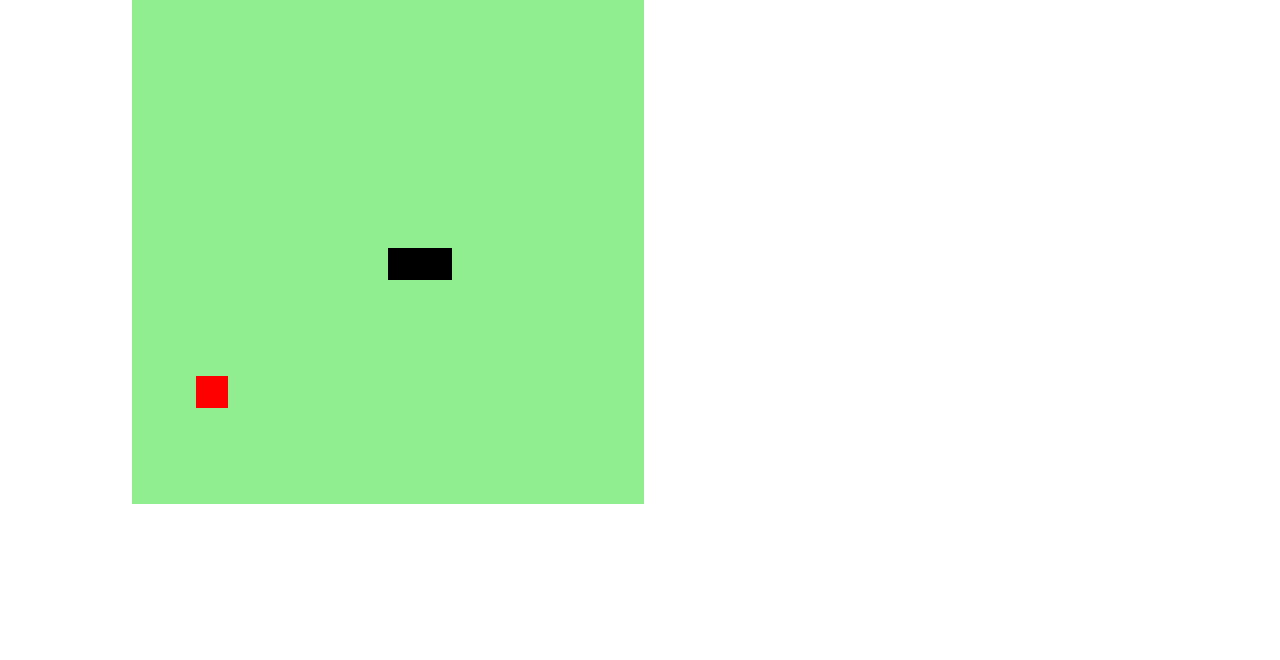
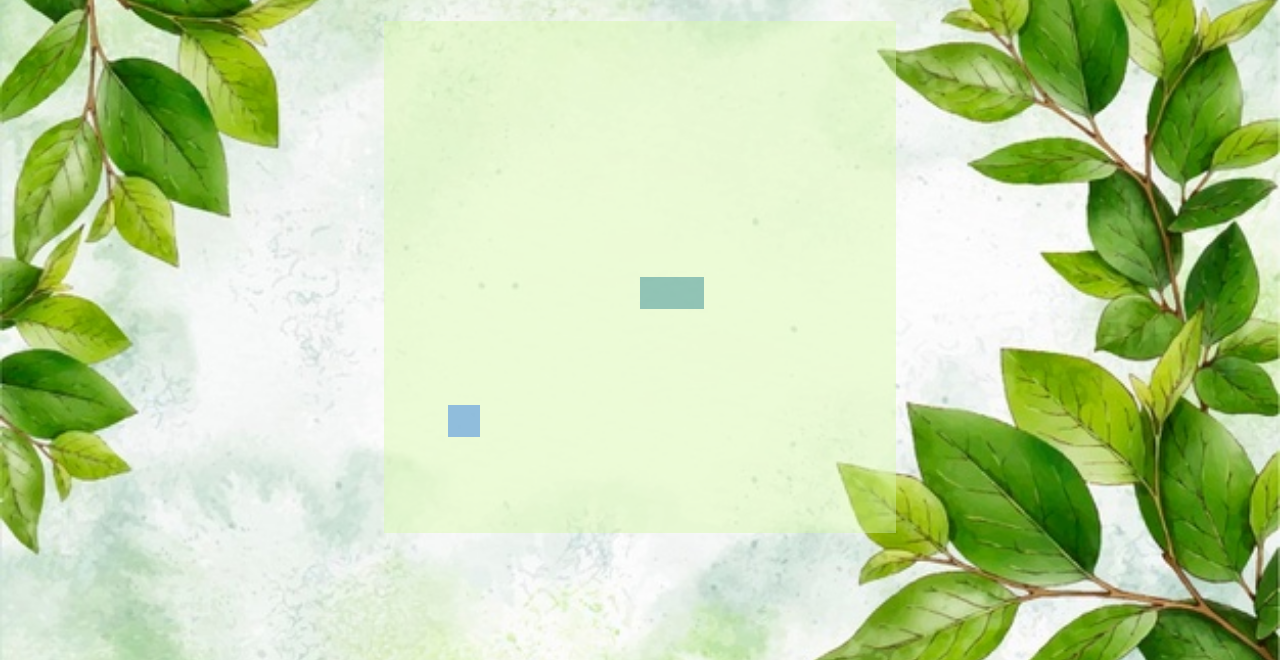
Before and after one commit to david-dev4him/snake-game, a plain HTML site: page index.html in a window 1280 px wide. Shown: the part 140-800 px from the top of the page. Drawn offline with Linux system fonts and the light colour scheme.

Commit message:
Insert background

```diff
--- a/index.html
+++ b/index.html
@@ -9,7 +9,11 @@
   <title>Snake Game</title>
 </head>
 <body>
+
+  <h1>Jogo da Cobrinha :: Snake Game </h1><br><br>
     <canvas id="snake" width="512" height="512"></canvas>
+
+
 
 </body>
 </html>
--- a/script.js
+++ b/script.js
@@ -13,19 +13,19 @@ let food ={
 }
 
 function makeBG(){
-    context.fillStyle = "lightgreen";
+    context.fillStyle = "#d9faaa";
     context.fillRect(0, 0, 16*box, 16*box);
 }
 
 function makeSnake (){
     for(i = 0; i < snake.length; i++){
-        context.fillStyle = "black";
+        context.fillStyle = "#108060";
         context.fillRect(snake[i].x, snake[i].y, box, box);
     }
 }
 
 function drawFood (){
-    context.fillStyle = "red";
+    context.fillStyle = "#0e71b6";
     context.fillRect(food.x, food.y, box, box);
 }
 
--- a/style.css
+++ b/style.css
@@ -1,9 +1,21 @@
+*
+{
+padding: 0;
+margin: 0;
+box-sizing: border-box;
+}
+
 body {
   height: 95vh;
-  width: 95vh;
+  width: 95;
   display: flex;
   justify-content: center;
   align-items: center;
   flex-direction: column;
   color: rgb(44,139,44);
+  background: url(./img/leafBackground.jpg);
+  background-repeat: no-repeat;
+  background-size: cover;
+  opacity: 45%;
+
 }
```
Also changed, not shown: img/leafBackground.jpg (added).
